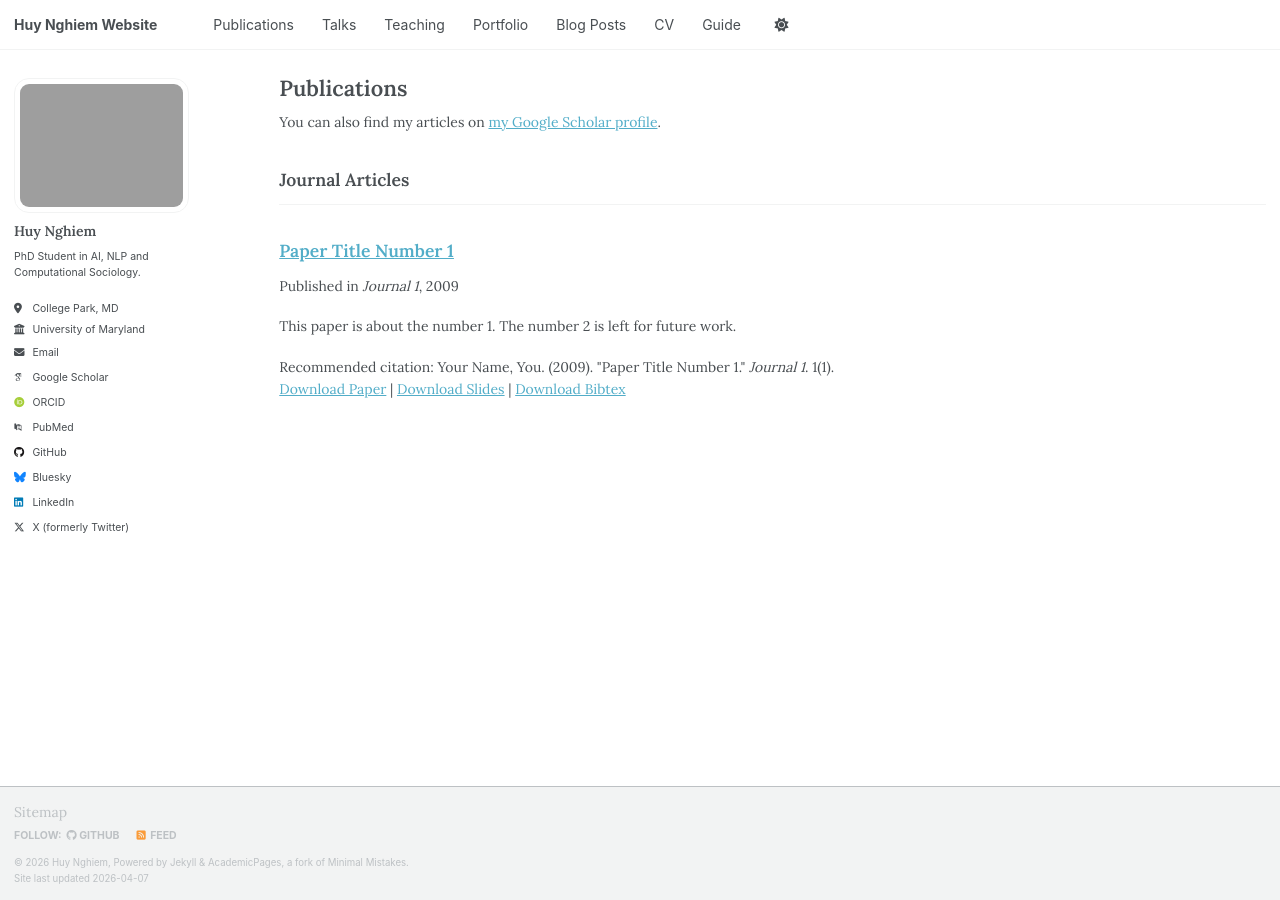
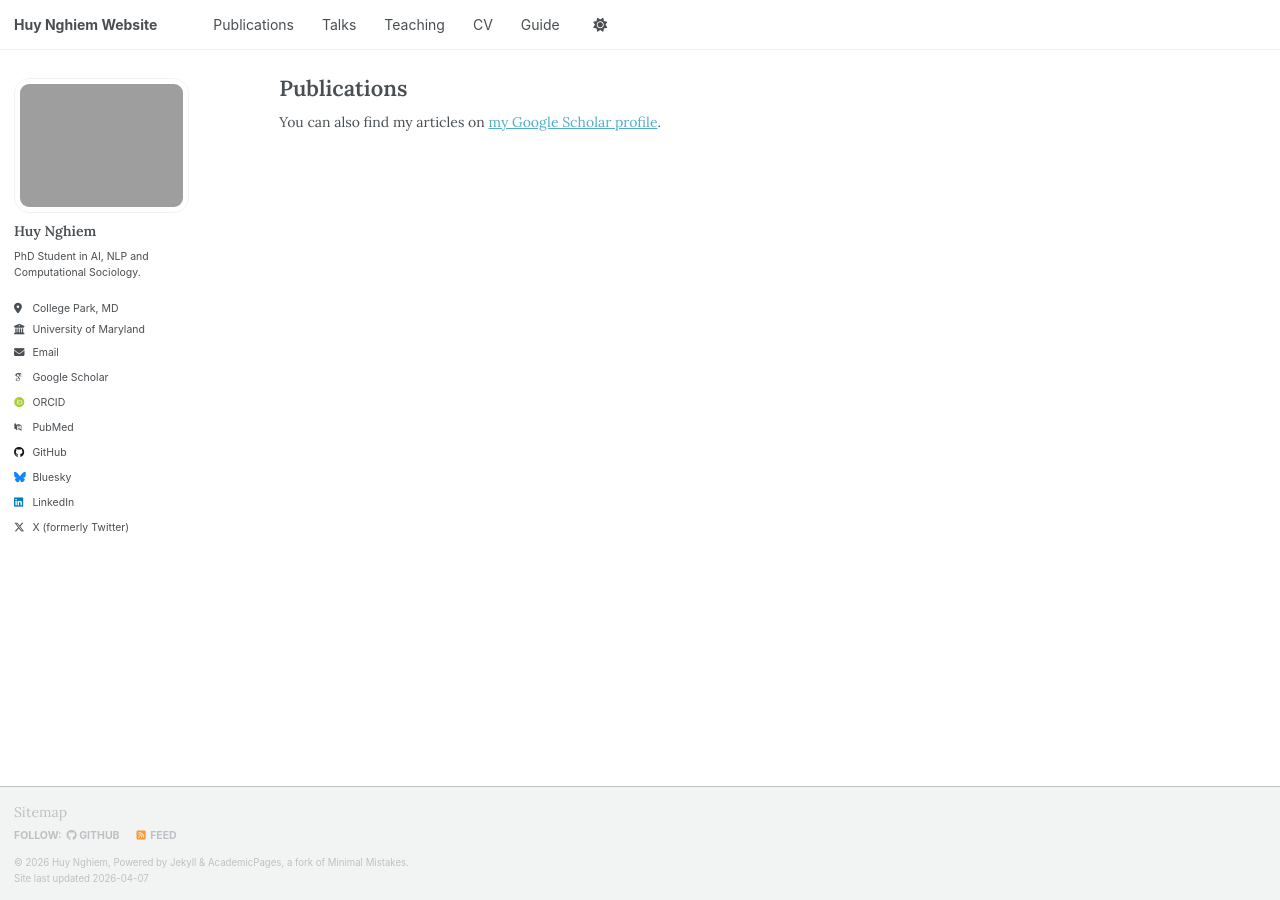
Before and after one commit to hnghiem-nlp/hnghiem-nlp.github.io, a Jekyll site: the page built from _pages/publications.html, in a window 1280 px wide. Built offline with Jekyll 4.4.1, drawn with Linux system fonts in a browser that asks for light colours; some web fonts are replaced; a script that is not in the unit is left out.

Commit message:
Remove placeholder publication and hide Portfolio/Blog Posts tabs
Co-Authored-By: Claude Opus 4.6 <noreply@anthropic.com>

```diff
--- a/_publications/2009-10-01-paper-title-number-1.md
+++ /dev/null
@@ -1,14 +0,0 @@
----
-title: "Paper Title Number 1"
-collection: publications
-category: manuscripts
-permalink: /publication/2009-10-01-paper-title-number-1
-excerpt: 'This paper is about the number 1. The number 2 is left for future work.'
-date: 2009-10-01
-venue: 'Journal 1'
-slidesurl: 'http://academicpages.github.io/files/slides1.pdf'
-paperurl: 'http://academicpages.github.io/files/paper1.pdf'
-bibtexurl: 'http://academicpages.github.io/files/bibtex1.bib'
-citation: 'Your Name, You. (2009). &quot;Paper Title Number 1.&quot; <i>Journal 1</i>. 1(1).'
----
-The contents above will be part of a list of publications, if the user clicks the link for the publication than the contents of section will be rendered as a full page, allowing you to provide more information about the paper for the reader. When publications are displayed as a single page, the contents of the above "citation" field will automatically be included below this section in a smaller font.
```
Also changed, not shown: _data/navigation.yml (+4 -4 lines).
